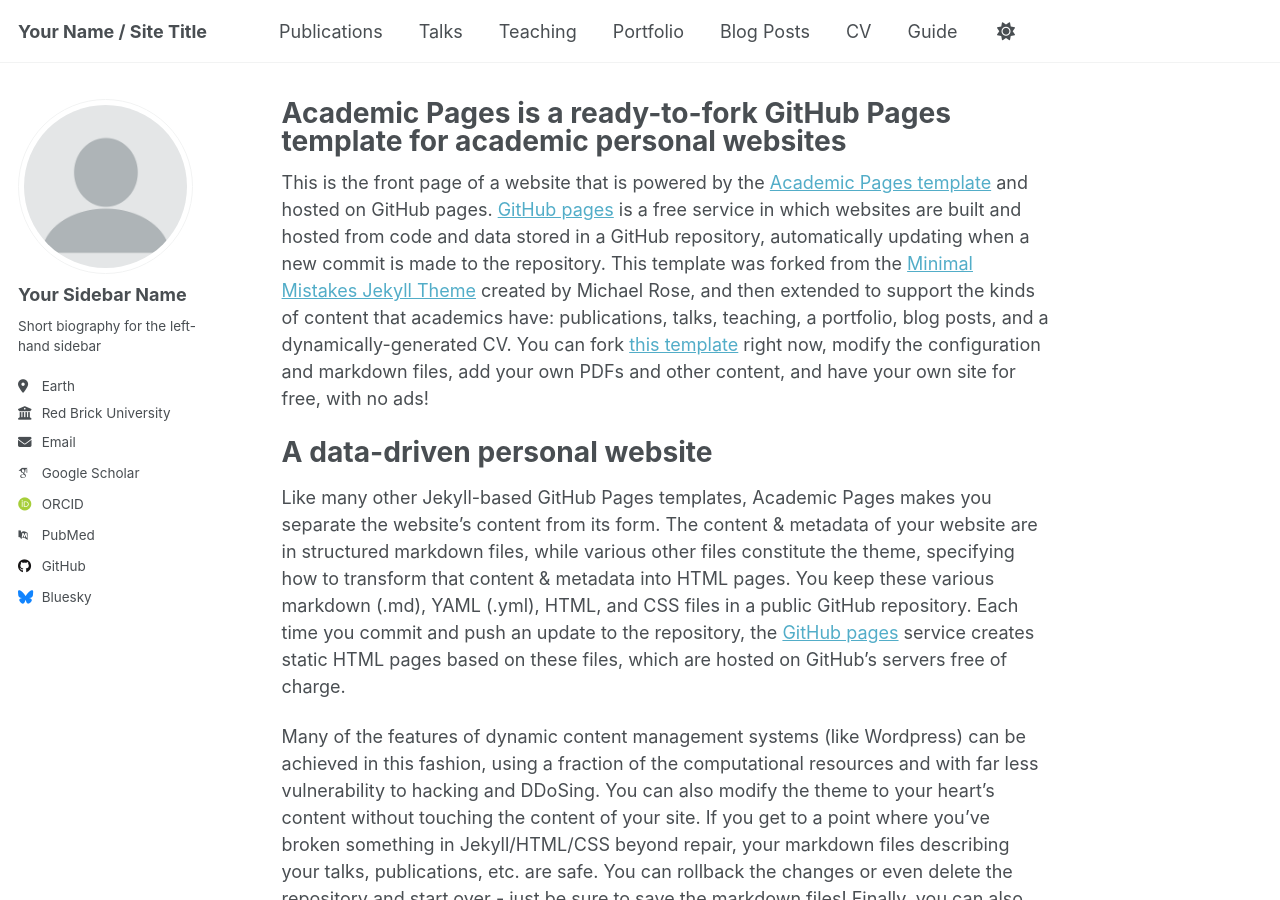
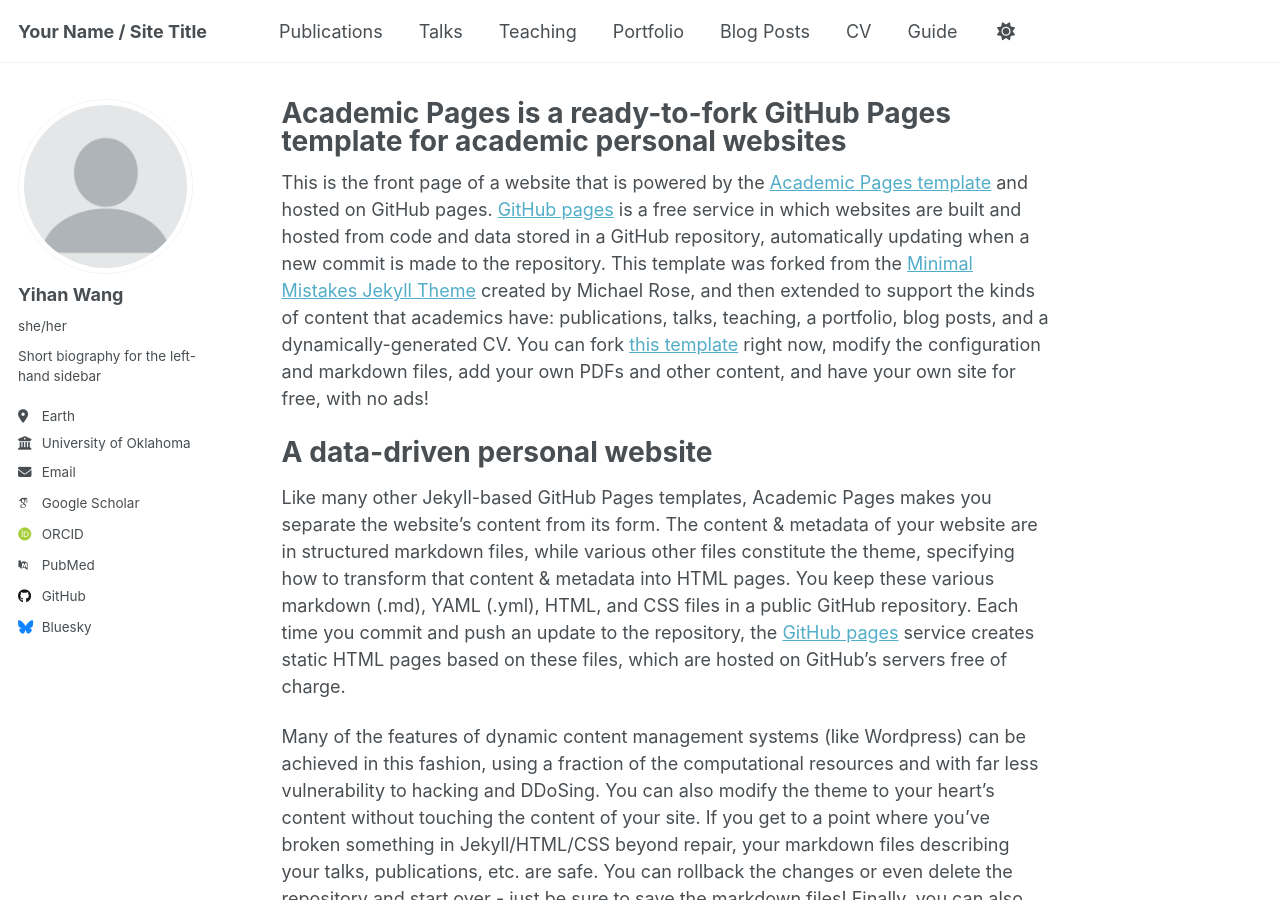
Before and after one commit to yhwang08/yhwang08.github.io, a Jekyll site: the page built from _pages/about.md, in a window 1280 px wide and 900 px high. Built offline with Jekyll 4.4.1, drawn with Linux system fonts in a browser that asks for light colours; some web fonts are replaced.

Commit message:
Update _config.yml

```diff
--- a/_config.yml
+++ b/_config.yml
@@ -23,20 +23,20 @@
 author:
   # Biographic information
   avatar           : "profile.png"
-  name             : "Your Sidebar Name"
-  pronouns         : # example: "she/her"
+  name             : "Yihan Wang"
+  pronouns         : "she/her"
   bio              : "Short biography for the left-hand sidebar"
   location         : "Earth"
-  employer         : "Red Brick University"
+  employer         : "University of Oklahoma"
   uri              : # URL
-  email            : "none@example.org"
+  email            : "yhwang@ou.edu"
 
   # Academic websites
   academia         : # URL
   arxiv            : # URL - Update with the correct link to your profile
-  googlescholar    : "https://scholar.google.com/citations?user=PS_CX0AAAAAJ"
+  googlescholar    : "https://scholar.google.com/citations?user=MkTGi1QAAAAJ&hl=en"
   impactstory      : # URL
-  orcid            : "http://orcid.org/yourorcidurl"
+  orcid            : "https://orcid.org/0009-0002-9924-4576"
   semantic         : # URL
   pubmed           : "https://www.ncbi.nlm.nih.gov/pubmed/?term=john+snow"
   researchgate     : # URL
```
